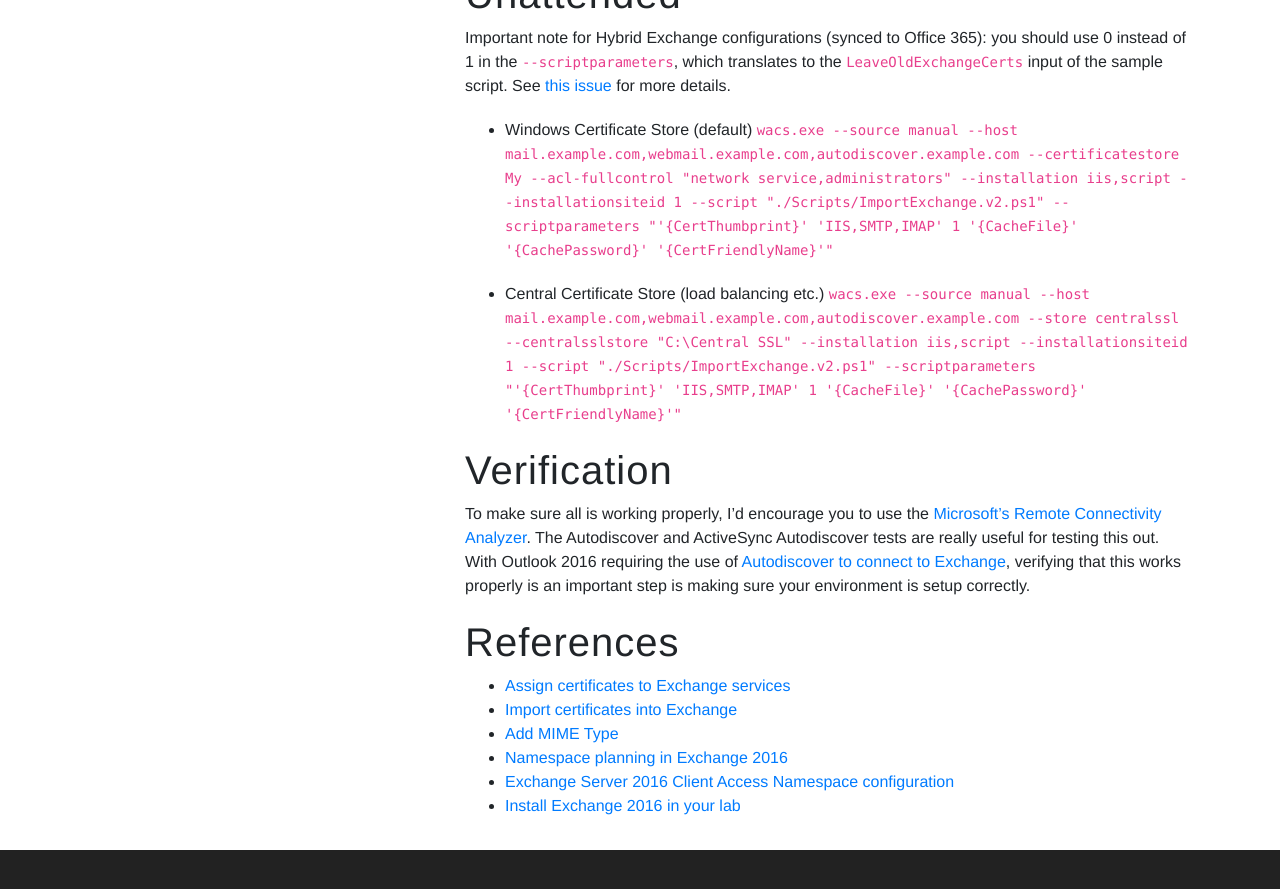
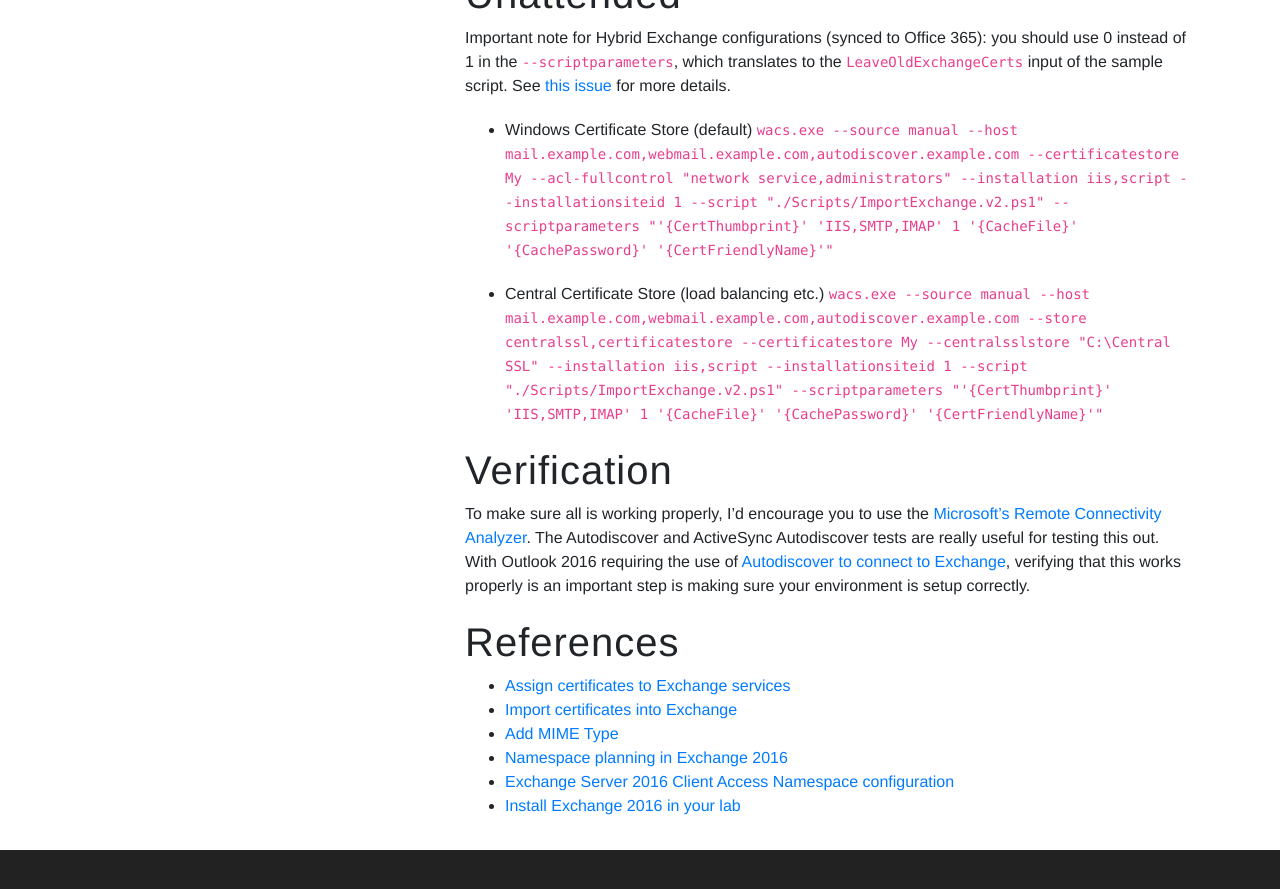
Before and after one commit to win-acme/win-acme.github.io, a Jekyll site: the page built from manual/advanced-use/examples/exchange.md, in a window 1280 px wide and 900 px high, scrolled down 740 px. Shown: the top 889 px of the window. Built offline with Jekyll 4.4.1, drawn with Linux system fonts in a browser that asks for light colours; our own code applies the rules of GitHub Pages for plain Markdown files.

Commit message:
add dual store cmdline

```diff
--- a/manual/advanced-use/examples/exchange.md
+++ b/manual/advanced-use/examples/exchange.md
@@ -32,7 +32,7 @@ See [this issue](https://github.com/win-acme/win-acme/issues/1754) for more deta
   `wacs.exe --source manual --host mail.example.com,webmail.example.com,autodiscover.example.com --certificatestore My --acl-fullcontrol "network service,administrators" --installation iis,script --installationsiteid 1 --script "./Scripts/ImportExchange.v2.ps1" --scriptparameters "'{CertThumbprint}' 'IIS,SMTP,IMAP' 1 '{CacheFile}' '{CachePassword}' '{CertFriendlyName}'"`
 
 - Central Certificate Store (load balancing etc.)
-`wacs.exe --source manual --host mail.example.com,webmail.example.com,autodiscover.example.com --store centralssl --centralsslstore "C:\Central SSL" --installation iis,script --installationsiteid 1 --script "./Scripts/ImportExchange.v2.ps1" --scriptparameters "'{CertThumbprint}' 'IIS,SMTP,IMAP' 1 '{CacheFile}' '{CachePassword}' '{CertFriendlyName}'"`
+`wacs.exe --source manual --host mail.example.com,webmail.example.com,autodiscover.example.com  --store centralssl,certificatestore --certificatestore My --centralsslstore "C:\Central SSL" --installation iis,script --installationsiteid 1 --script "./Scripts/ImportExchange.v2.ps1" --scriptparameters "'{CertThumbprint}' 'IIS,SMTP,IMAP' 1 '{CacheFile}' '{CachePassword}' '{CertFriendlyName}'"`
 
 ## Verification
 To make sure all is working properly, I'd encourage you to use the
```
